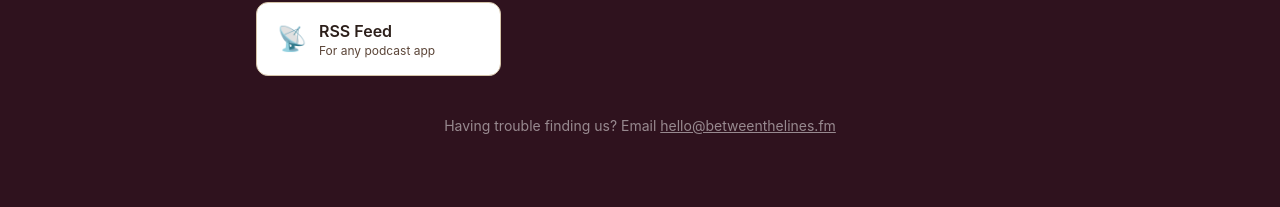
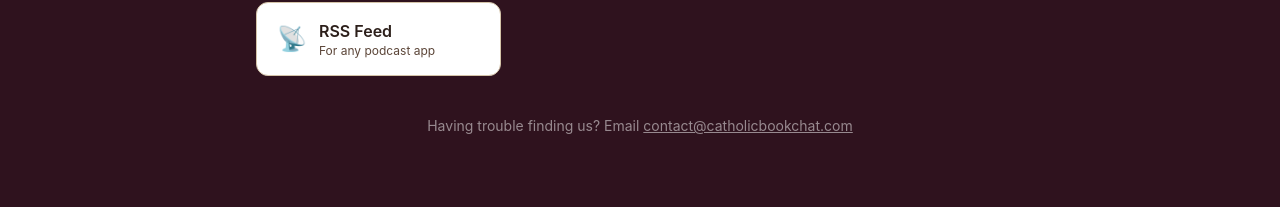
Before and after one commit to ryanrclewis/catholic-book-chat, a Next.js app: page / in a window 1280 px wide. Shown: the part 1653-1860 px from the top of the page. Built offline with nearby package versions, Linux system fonts and the light colour scheme.

Commit message:
added correct email address

```diff
--- a/pages/index.jsx
+++ b/pages/index.jsx
@@ -182,8 +182,8 @@ export default function HomePage() {
 
           <div className="mt-10 text-sm text-white/50">
             Having trouble finding us? Email{' '}
-            <a href="mailto:hello@betweenthelines.fm" className="underline hover:text-[#B38B4D]">
-              hello@betweenthelines.fm
+            <a href="mailto:contact@catholicbookchat.com" className="underline hover:text-[#B38B4D]">
+              contact@catholicbookchat.com
             </a>
           </div>
         </div>
```
